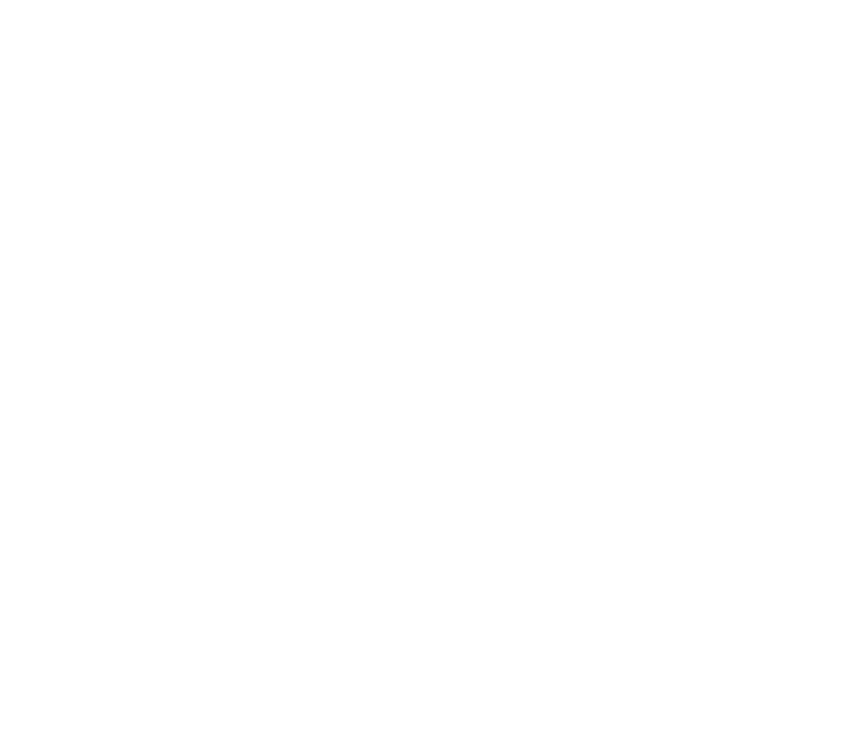
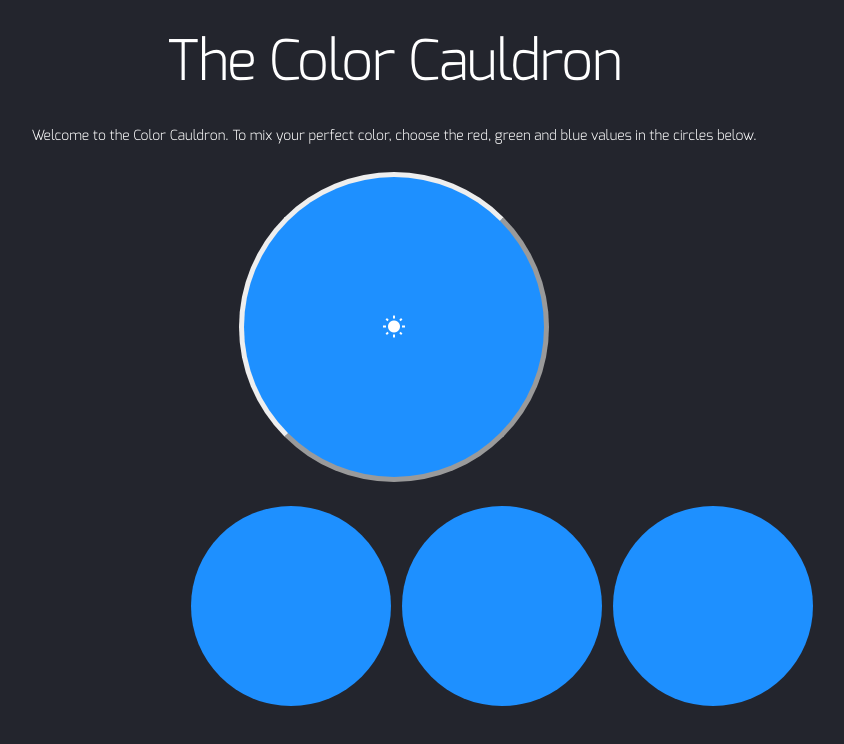
Before and after one commit to tanminggang/ColorCauldron, a plain HTML site: page cauldron.html in a window 1280 px wide. Shown: the whole page, without its empty margins (246-1090 px from the left). Drawn offline with Linux system fonts and the light colour scheme.

Commit message:
Spinning Cauldron and Basic Circles Placed

```diff
--- a/cauldron.html
+++ b/cauldron.html
@@ -4,12 +4,36 @@
     <meta charset="UTF-8">
     <meta name="viewport" content="width=device-width, initial-scale=1.0">
     <title>The Color Cauldron</title>
-    <link rel="stylesheet" href="/bower_components/material-design-lite/material.min.css">
+    <link rel="stylesheet" href="bower_components/material-design-lite/material.min.css">
     <link rel="stylesheet" href="https://fonts.googleapis.com/icon?family=Material+Icons">
+    <link rel="stylesheet" href="custom.css">
 </head>
 <body>
+    <b><h1 class="centertext">The Color Cauldron</h1></b>
+    <p class="centertext">Welcome to the Color Cauldron. To mix your perfect color, choose the red, green and blue values in the circles below.</p>
+    <!--The Center Circle-->
+    <div class="mdl-grid">
+        <div class="spinning circle" id="colorPot">
+            <i class="material-icons" id="centerPot">wb_sunny</i>
+        </div>
+    </div>
 
+    <!--The Pickers-->
+    <div class="mdl-grid">
+        <div class="mdl-cell mdl-cell--0-offset"></div>
+        <div class="mdl-cell mdl-cell--2-col">
+            <div class="circle" id="red"></div>
+        </div>
+        <div class="mdl-cell mdl-cell--2-col">
+            <div class="circle" id="green"></div>
+        </div>
+        <div class="mdl-cell mdl-cell--2-col">
+            <div class="circle" id="blue"></div>
+        </div>
 
-    <script src="/bower_components/material-design-lite/material.min.js"></script>
+    </div>
+
+    <script src="bower_components/material-design-lite/material.min.js"></script>
+    <script src="colors.js"></script>
 </body>
 </html>
--- a/custom.css
+++ b/custom.css
@@ -0,0 +1,70 @@
+body{
+    background-color: #23252d;
+    color: #ffffff;
+}
+
+@font-face {
+    font-family: ExoL;
+    src: url('Exo-Light.otf');
+}
+
+.centertext{
+    font-family: ExoL, sans-serif;
+    text-align:center;
+}
+.circle{
+    border-radius: 50%;
+    width: 200px;
+    height: 200px;
+    background-color:dodgerblue;
+}
+
+#colorPot{
+    display: block;
+    margin-left: auto;
+    margin-right: auto;
+    width: 300px;
+    height: 300px;
+    text-align: center;
+    position: relative;
+    border-style: outset;
+    border-width: thick;
+}
+
+#centerPot{
+    position: absolute;
+    top: 50%;
+    left: 50%;
+    transform: translate(-50%, -50%);
+}
+
+@-webkit-keyframes spinnerRotate
+{
+    from{-webkit-transform:rotate(0deg);}
+    to{-webkit-transform:rotate(360deg);}
+}
+@-moz-keyframes spinnerRotate
+{
+    from{-moz-transform:rotate(0deg);}
+    to{-moz-transform:rotate(360deg);}
+}
+@-ms-keyframes spinnerRotate
+{
+    from{-ms-transform:rotate(0deg);}
+    to{-ms-transform:rotate(360deg);}
+}
+
+.spinning{
+    -webkit-animation-name: spinnerRotate;
+    -webkit-animation-duration: 5s;
+    -webkit-animation-iteration-count: infinite;
+    -webkit-animation-timing-function: linear;
+    -moz-animation-name: spinnerRotate;
+    -moz-animation-duration: 5s;
+    -moz-animation-iteration-count: infinite;
+    -moz-animation-timing-function: linear;
+    -ms-animation-name: spinnerRotate;
+    -ms-animation-duration: 5s;
+    -ms-animation-iteration-count: infinite;
+    -ms-animation-timing-function: linear;
+}
```
Also changed, not shown: Exo-Light.otf (added).
